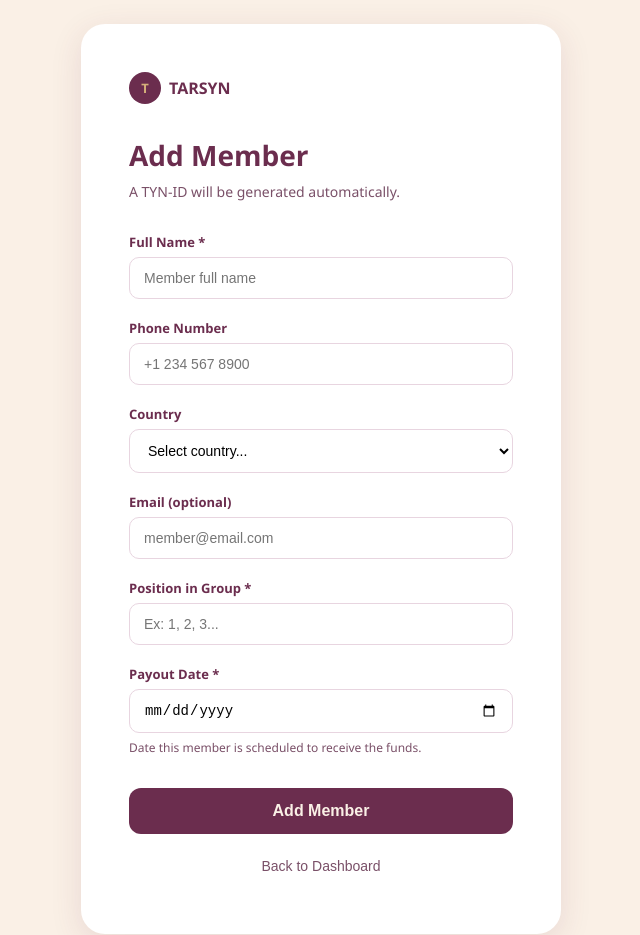
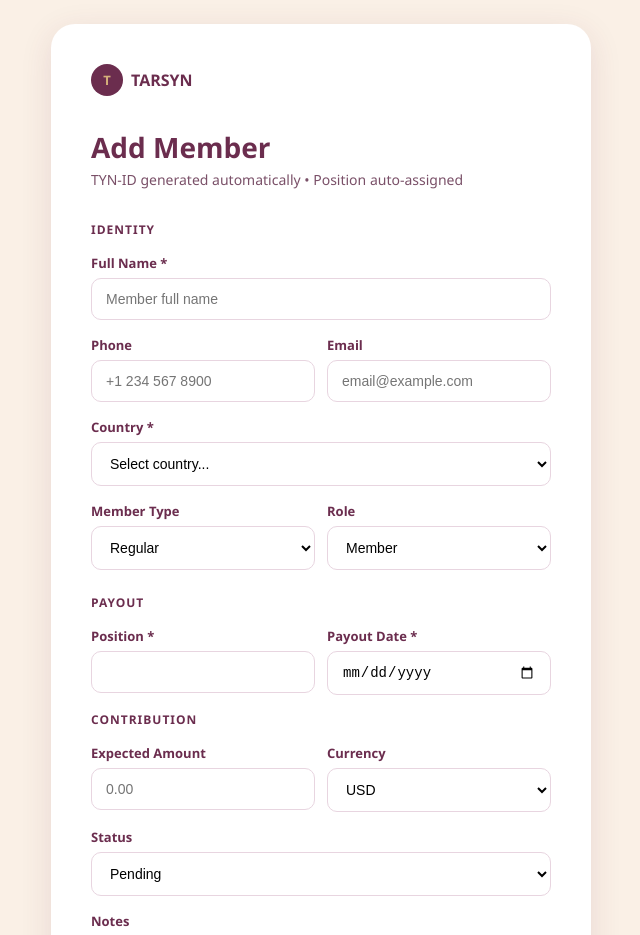
Before and after one commit to Rachelejr/tarsyn-app, a Next.js app: page /dashboard/add-member in a window 1280 px wide. Shown: the top 935 px of the page, without its empty margins (319-959 px from the left). Built offline with nearby package versions, Linux system fonts and the light colour scheme.

Commit message:
Update page.tsx

```diff
--- a/src/app/dashboard/add-member/page.tsx
+++ b/src/app/dashboard/add-member/page.tsx
@@ -1,6 +1,6 @@
 'use client';
 
-import { useState } from 'react';
+import { useState, useEffect } from 'react';
 import { useRouter } from 'next/navigation';
 import { auth, db } from '@/lib/firebase';
 import { collection, addDoc, query, where, getDocs, serverTimestamp } from 'firebase/firestore';
@@ -21,25 +21,74 @@ export default function AddMember() {
   const [country, setCountry] = useState('');
   const [position, setPosition] = useState('');
   const [payoutDate, setPayoutDate] = useState('');
+  const [memberType, setMemberType] = useState('Regular');
+  const [role, setRole] = useState('member');
+  const [status, setStatus] = useState('pending');
+  const [expectedAmount, setExpectedAmount] = useState('');
+  const [currency, setCurrency] = useState('USD');
+  const [notes, setNotes] = useState('');
   const [loading, setLoading] = useState(false);
   const [error, setError] = useState('');
   const [success, setSuccess] = useState('');
+  const [savedMember, setSavedMember] = useState<any>(null);
+  const [existingMembers, setExistingMembers] = useState<any[]>([]);
+  const [groupId, setGroupId] = useState('');
+  const [memberCount, setMemberCount] = useState(0);
+
+  useEffect(() => {
+    const load = async () => {
+      const user = auth.currentUser;
+      if (!user) return;
+      const q = query(collection(db, 'groups'), where('adminId', '==', user.uid));
+      const snap = await getDocs(q);
+      if (snap.empty) return;
+      const gId = snap.docs[0].id;
+      setGroupId(gId);
+      const mq = query(collection(db, 'members'), where('groupId', '==', gId));
+      const ms = await getDocs(mq);
+      setExistingMembers(ms.docs.map(d => ({ id: d.id, ...d.data() })));
+      setMemberCount(ms.docs.length);
+      setPosition(String(ms.docs.length + 1));
+    };
+    load();
+  }, []);
+
+  const generateTynId = (countryCode: string, count: number) => {
+    const code = countryCode.substring(0, 2).toUpperCase();
+    const year = new Date().getFullYear();
+    const seq = String(count + 1).padStart(6, '0');
+    return `TYN-${code}-${year}-${seq}`;
+  };
+
+  const validate = () => {
+    if (name.trim().length < 2) { setError('Name must be at least 2 characters.'); return false; }
+    if (!country) { setError('Country is required.'); return false; }
+    if (!position || parseInt(position) < 1) { setError('Position must be a positive number.'); return false; }
+    if (!payoutDate) { setError('Payout date is required.'); return false; }
+    if (new Date(payoutDate) < new Date()) { setError('Payout date cannot be in the past.'); return false; }
+    const dupPosition = existingMembers.find(m => m.position === parseInt(position));
+    if (dupPosition) { setError(`Position ${position} is already assigned to ${dupPosition.name}.`); return false; }
+    if (email) {
+      const dupEmail = existingMembers.find(m => m.email === email.trim());
+      if (dupEmail) { setError(`Email already used by ${dupEmail.name}.`); return false; }
+    }
+    if (phone) {
+      const dupPhone = existingMembers.find(m => m.phone === phone.trim());
+      if (dupPhone) { setError(`Phone already used by ${dupPhone.name}.`); return false; }
+    }
+    return true;
+  };
 
   const handleAdd = async () => {
-    if (!name.trim()) { setError('Name is required.'); return; }
-    if (!position) { setError('Position is required.'); return; }
-    if (!payoutDate) { setError('Payout date is required.'); return; }
+    setError('');
+    if (!validate()) return;
     setLoading(true);
-    setError('');
     try {
       const user = auth.currentUser;
       if (!user) { router.push('/login'); return; }
-      const q = query(collection(db, 'groups'), where('adminId', '==', user.uid));
-      const snap = await getDocs(q);
-      if (snap.empty) { setError('No group found.'); setLoading(false); return; }
-      const groupId = snap.docs[0].id;
-      const tynId = 'TYN-' + Math.random().toString(36).substr(2,6).toUpperCase();
-      await addDoc(collection(db, 'members'), {
+      const countryCode = country.substring(0, 2).toUpperCase();
+      const tynId = generateTynId(countryCode, memberCount);
+      const memberData = {
         groupId,
         name: name.trim(),
         phone: phone.trim(),
@@ -47,13 +96,23 @@ export default function AddMember() {
         country,
         position: parseInt(position),
         payoutDate,
+        memberType,
+        role,
+        status,
+        expectedAmount: expectedAmount ? parseFloat(expectedAmount) : null,
+        currency,
         tynId,
-        role: 'member',
-        status: 'active',
+        notes: notes.trim(),
+        createdBy: user.uid,
         createdAt: serverTimestamp(),
-      });
-      setSuccess('Member added! TYN-ID: ' + tynId);
-      setName(''); setPhone(''); setEmail(''); setCountry(''); setPosition(''); setPayoutDate('');
+      };
+      await addDoc(collection(db, 'members'), memberData);
+      setSavedMember({ ...memberData, tynId });
+      setSuccess('Member added successfully!');
+      setName(''); setPhone(''); setEmail(''); setCountry('');
+      setPayoutDate(''); setNotes(''); setExpectedAmount('');
+      setMemberCount(prev => prev + 1);
+      setPosition(String(memberCount + 2));
     } catch(e) {
       console.error(e);
       setError('Error adding member. Please try again.');
@@ -61,37 +120,71 @@ export default function AddMember() {
     setLoading(false);
   };
 
+  if (savedMember) return (
+    <div style={{minHeight:'100vh',background:'#FAF0E6',display:'flex',alignItems:'center',justifyContent:'center',padding:'24px'}}>
+      <div style={{background:'white',borderRadius:'24px',padding:'48px',maxWidth:'480px',width:'100%',boxShadow:'0 8px 32px rgba(107,45,78,0.12)',textAlign:'center'}}>
+        <div style={{fontSize:'48px',marginBottom:'16px'}}>✅</div>
+        <h2 style={{color:'#6B2D4E',fontSize:'24px',fontWeight:'800',margin:'0 0 8px'}}>Member Added!</h2>
+        <div style={{background:'#FAF0E6',borderRadius:'16px',padding:'20px',margin:'24px 0',textAlign:'left'}}>
+          <p style={{margin:'0 0 8px',color:'#2C1A3E',fontWeight:'700',fontSize:'16px'}}>{savedMember.name}</p>
+          <p style={{margin:'0 0 6px',color:'#7A5068',fontSize:'13px'}}>TYN-ID: <strong style={{color:'#6B2D4E',fontFamily:'monospace'}}>{savedMember.tynId}</strong></p>
+          <p style={{margin:'0 0 6px',color:'#7A5068',fontSize:'13px'}}>Country: {savedMember.country}</p>
+          <p style={{margin:'0 0 6px',color:'#7A5068',fontSize:'13px'}}>Position: #{savedMember.position}</p>
+          <p style={{margin:'0 0 6px',color:'#7A5068',fontSize:'13px'}}>Payout Date: {savedMember.payoutDate}</p>
+          <p style={{margin:'0',color:'#7A5068',fontSize:'13px'}}>Status: <span style={{background:'#FFF3E0',color:'#E65100',padding:'2px 8px',borderRadius:'20px',fontSize:'12px',fontWeight:'600'}}>{savedMember.status}</span></p>
+        </div>
+        <div style={{display:'flex',gap:'12px'}}>
+          <button onClick={() => setSavedMember(null)}
+            style={{flex:1,background:'#6B2D4E',color:'#FAF0E6',padding:'12px',borderRadius:'12px',border:'none',fontSize:'14px',fontWeight:'700',cursor:'pointer'}}>
+            Add Another
+          </button>
+          <button onClick={() => router.push('/dashboard')}
+            style={{flex:1,background:'#FAF0E6',color:'#6B2D4E',padding:'12px',borderRadius:'12px',border:'none',fontSize:'14px',fontWeight:'700',cursor:'pointer'}}>
+            Dashboard
+          </button>
+        </div>
+      </div>
+    </div>
+  );
+
   return (
-    <div style={{minHeight:'100vh',background:'#FAF0E6',display:'flex',alignItems:'center',justifyContent:'center',padding:'24px'}}>
-      <div style={{background:'white',borderRadius:'24px',padding:'48px',maxWidth:'480px',width:'100%',boxShadow:'0 8px 32px rgba(107,45,78,0.12)'}}>
+    <div style={{minHeight:'100vh',background:'#FAF0E6',padding:'24px'}}>
+      <div style={{maxWidth:'540px',margin:'0 auto'}}>
+        <div style={{background:'white',borderRadius:'24px',padding:'40px',boxShadow:'0 8px 32px rgba(107,45,78,0.12)'}}>
 
           <div onClick={() => router.push('/dashboard')} style={{cursor:'pointer',display:'flex',alignItems:'center',gap:'8px',marginBottom:'32px'}}>
             <div style={{width:'32px',height:'32px',background:'#6B2D4E',borderRadius:'50%',display:'flex',alignItems:'center',justifyContent:'center',color:'#D4AF7A',fontWeight:'800',fontSize:'13px'}}>T</div>
             <span style={{color:'#6B2D4E',fontWeight:'800',fontSize:'16px'}}>TARSYN</span>
           </div>
 
-        <h1 style={{color:'#6B2D4E',fontSize:'28px',fontWeight:'800',margin:'0 0 8px'}}>Add Member</h1>
-        <p style={{color:'#7A5068',fontSize:'14px',margin:'0 0 32px'}}>A TYN-ID will be generated automatically.</p>
+          <h1 style={{color:'#6B2D4E',fontSize:'28px',fontWeight:'800',margin:'0 0 4px'}}>Add Member</h1>
+          <p style={{color:'#7A5068',fontSize:'14px',margin:'0 0 32px'}}>TYN-ID generated automatically • Position {position} auto-assigned</p>
 
           {error && <p style={{color:'#E53935',fontSize:'13px',marginBottom:'16px',background:'#FFEBEE',padding:'10px 14px',borderRadius:'8px'}}>{error}</p>}
-        {success && <p style={{color:'#2E7D32',fontSize:'13px',marginBottom:'16px',background:'#E8F5E9',padding:'10px 14px',borderRadius:'8px',fontWeight:'600'}}>{success}</p>}
 
-        <div style={{marginBottom:'20px'}}>
+          <p style={{color:'#6B2D4E',fontSize:'12px',fontWeight:'700',textTransform:'uppercase',letterSpacing:'1px',margin:'0 0 16px'}}>Identity</p>
+
+          <div style={{marginBottom:'16px'}}>
             <label style={{display:'block',color:'#6B2D4E',fontSize:'13px',fontWeight:'600',marginBottom:'6px'}}>Full Name *</label>
-          <input value={name} onChange={e => setName(e.target.value)}
-            placeholder="Member full name"
+            <input value={name} onChange={e => setName(e.target.value)} placeholder="Member full name"
               style={{width:'100%',padding:'12px 14px',border:'1.5px solid #E8D5E0',borderRadius:'10px',fontSize:'14px',outline:'none',boxSizing:'border-box'}}/>
           </div>
 
-        <div style={{marginBottom:'20px'}}>
-          <label style={{display:'block',color:'#6B2D4E',fontSize:'13px',fontWeight:'600',marginBottom:'6px'}}>Phone Number</label>
-          <input value={phone} onChange={e => setPhone(e.target.value)}
-            placeholder="+1 234 567 8900"
+          <div style={{display:'grid',gridTemplateColumns:'1fr 1fr',gap:'12px',marginBottom:'16px'}}>
+            <div>
+              <label style={{display:'block',color:'#6B2D4E',fontSize:'13px',fontWeight:'600',marginBottom:'6px'}}>Phone</label>
+              <input value={phone} onChange={e => setPhone(e.target.value)} placeholder="+1 234 567 8900"
                 style={{width:'100%',padding:'12px 14px',border:'1.5px solid #E8D5E0',borderRadius:'10px',fontSize:'14px',outline:'none',boxSizing:'border-box'}}/>
             </div>
+            <div>
+              <label style={{display:'block',color:'#6B2D4E',fontSize:'13px',fontWeight:'600',marginBottom:'6px'}}>Email</label>
+              <input value={email} onChange={e => setEmail(e.target.value)} placeholder="email@example.com"
+                style={{width:'100%',padding:'12px 14px',border:'1.5px solid #E8D5E0',borderRadius:'10px',fontSize:'14px',outline:'none',boxSizing:'border-box'}}/>
+            </div>
+          </div>
 
-        <div style={{marginBottom:'20px'}}>
-          <label style={{display:'block',color:'#6B2D4E',fontSize:'13px',fontWeight:'600',marginBottom:'6px'}}>Country</label>
+          <div style={{marginBottom:'16px'}}>
+            <label style={{display:'block',color:'#6B2D4E',fontSize:'13px',fontWeight:'600',marginBottom:'6px'}}>Country *</label>
             <select value={country} onChange={e => setCountry(e.target.value)}
               style={{width:'100%',padding:'12px 14px',border:'1.5px solid #E8D5E0',borderRadius:'10px',fontSize:'14px',outline:'none',background:'white',boxSizing:'border-box'}}>
               <option value="">Select country...</option>
@@ -99,25 +192,85 @@ export default function AddMember() {
             </select>
           </div>
 
-        <div style={{marginBottom:'20px'}}>
-          <label style={{display:'block',color:'#6B2D4E',fontSize:'13px',fontWeight:'600',marginBottom:'6px'}}>Email (optional)</label>
-          <input value={email} onChange={e => setEmail(e.target.value)}
-            placeholder="member@email.com"
+          <div style={{display:'grid',gridTemplateColumns:'1fr 1fr',gap:'12px',marginBottom:'24px'}}>
+            <div>
+              <label style={{display:'block',color:'#6B2D4E',fontSize:'13px',fontWeight:'600',marginBottom:'6px'}}>Member Type</label>
+              <select value={memberType} onChange={e => setMemberType(e.target.value)}
+                style={{width:'100%',padding:'12px 14px',border:'1.5px solid #E8D5E0',borderRadius:'10px',fontSize:'14px',outline:'none',background:'white',boxSizing:'border-box'}}>
+                <option>Regular</option>
+                <option>VIP</option>
+                <option>Founder</option>
+                <option>Organizer</option>
+                <option>Guest</option>
+              </select>
+            </div>
+            <div>
+              <label style={{display:'block',color:'#6B2D4E',fontSize:'13px',fontWeight:'600',marginBottom:'6px'}}>Role</label>
+              <select value={role} onChange={e => setRole(e.target.value)}
+                style={{width:'100%',padding:'12px 14px',border:'1.5px solid #E8D5E0',borderRadius:'10px',fontSize:'14px',outline:'none',background:'white',boxSizing:'border-box'}}>
+                <option value="member">Member</option>
+                <option value="assistant">Assistant</option>
+                <option value="secretary">Secretary</option>
+                <option value="treasurer">Treasurer</option>
+                <option value="auditor">Auditor</option>
+              </select>
+            </div>
+          </div>
+
+          <p style={{color:'#6B2D4E',fontSize:'12px',fontWeight:'700',textTransform:'uppercase',letterSpacing:'1px',margin:'0 0 16px'}}>Payout</p>
+
+          <div style={{display:'grid',gridTemplateColumns:'1fr 1fr',gap:'12px',marginBottom:'16px'}}>
+            <div>
+              <label style={{display:'block',color:'#6B2D4E',fontSize:'13px',fontWeight:'600',marginBottom:'6px'}}>Position *</label>
+              <input value={position} onChange={e => setPosition(e.target.value)} type="number" min="1"
                 style={{width:'100%',padding:'12px 14px',border:'1.5px solid #E8D5E0',borderRadius:'10px',fontSize:'14px',outline:'none',boxSizing:'border-box'}}/>
             </div>
+            <div>
+              <label style={{display:'block',color:'#6B2D4E',fontSize:'13px',fontWeight:'600',marginBottom:'6px'}}>Payout Date *</label>
+              <input value={payoutDate} onChange={e => setPayoutDate(e.target.value)} type="date"
+                style={{width:'100%',padding:'12px 14px',border:'1.5px solid #E8D5E0',borderRadius:'10px',fontSize:'14px',outline:'none',boxSizing:'border-box'}}/>
+            </div>
+          </div>
 
-        <div style={{marginBottom:'20px'}}>
-          <label style={{display:'block',color:'#6B2D4E',fontSize:'13px',fontWeight:'600',marginBottom:'6px'}}>Position in Group *</label>
-          <input value={position} onChange={e => setPosition(e.target.value)} type="number" min="1"
-            placeholder="Ex: 1, 2, 3..."
+          <p style={{color:'#6B2D4E',fontSize:'12px',fontWeight:'700',textTransform:'uppercase',letterSpacing:'1px',margin:'0 0 16px'}}>Contribution</p>
+
+          <div style={{display:'grid',gridTemplateColumns:'1fr 1fr',gap:'12px',marginBottom:'16px'}}>
+            <div>
+              <label style={{display:'block',color:'#6B2D4E',fontSize:'13px',fontWeight:'600',marginBottom:'6px'}}>Expected Amount</label>
+              <input value={expectedAmount} onChange={e => setExpectedAmount(e.target.value)} type="number" min="0"
+                placeholder="0.00"
                 style={{width:'100%',padding:'12px 14px',border:'1.5px solid #E8D5E0',borderRadius:'10px',fontSize:'14px',outline:'none',boxSizing:'border-box'}}/>
+            </div>
+            <div>
+              <label style={{display:'block',color:'#6B2D4E',fontSize:'13px',fontWeight:'600',marginBottom:'6px'}}>Currency</label>
+              <select value={currency} onChange={e => setCurrency(e.target.value)}
+                style={{width:'100%',padding:'12px 14px',border:'1.5px solid #E8D5E0',borderRadius:'10px',fontSize:'14px',outline:'none',background:'white',boxSizing:'border-box'}}>
+                <option>USD</option>
+                <option>CAD</option>
+                <option>EUR</option>
+                <option>GBP</option>
+                <option>HTG</option>
+                <option>XOF</option>
+                <option>XAF</option>
+                <option>BRL</option>
+              </select>
+            </div>
+          </div>
+
+          <div style={{marginBottom:'16px'}}>
+            <label style={{display:'block',color:'#6B2D4E',fontSize:'13px',fontWeight:'600',marginBottom:'6px'}}>Status</label>
+            <select value={status} onChange={e => setStatus(e.target.value)}
+              style={{width:'100%',padding:'12px 14px',border:'1.5px solid #E8D5E0',borderRadius:'10px',fontSize:'14px',outline:'none',background:'white',boxSizing:'border-box'}}>
+              <option value="pending">Pending</option>
+              <option value="active">Active</option>
+              <option value="paused">Paused</option>
+            </select>
           </div>
 
           <div style={{marginBottom:'32px'}}>
-          <label style={{display:'block',color:'#6B2D4E',fontSize:'13px',fontWeight:'600',marginBottom:'6px'}}>Payout Date *</label>
-          <input value={payoutDate} onChange={e => setPayoutDate(e.target.value)} type="date"
-            style={{width:'100%',padding:'12px 14px',border:'1.5px solid #E8D5E0',borderRadius:'10px',fontSize:'14px',outline:'none',boxSizing:'border-box'}}/>
-          <p style={{color:'#7A5068',fontSize:'12px',margin:'6px 0 0'}}>Date this member is scheduled to receive the funds.</p>
+            <label style={{display:'block',color:'#6B2D4E',fontSize:'13px',fontWeight:'600',marginBottom:'6px'}}>Notes</label>
+            <textarea value={notes} onChange={e => setNotes(e.target.value)} placeholder="Optional notes..." rows={3}
+              style={{width:'100%',padding:'12px 14px',border:'1.5px solid #E8D5E0',borderRadius:'10px',fontSize:'14px',outline:'none',resize:'none',boxSizing:'border-box'}}/>
           </div>
 
           <button onClick={handleAdd} disabled={loading}
@@ -131,5 +284,6 @@ export default function AddMember() {
           </button>
         </div>
       </div>
+    </div>
   );
 }
```
Lines whose indentation alone changed are shown as unchanged.
